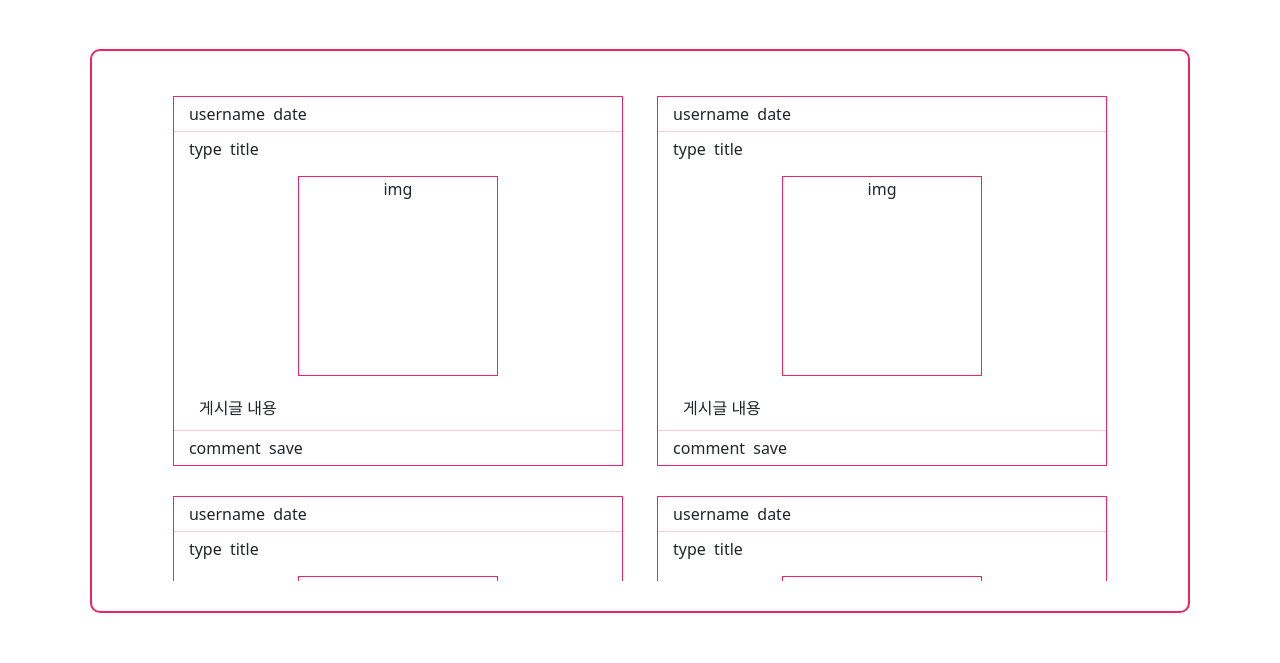
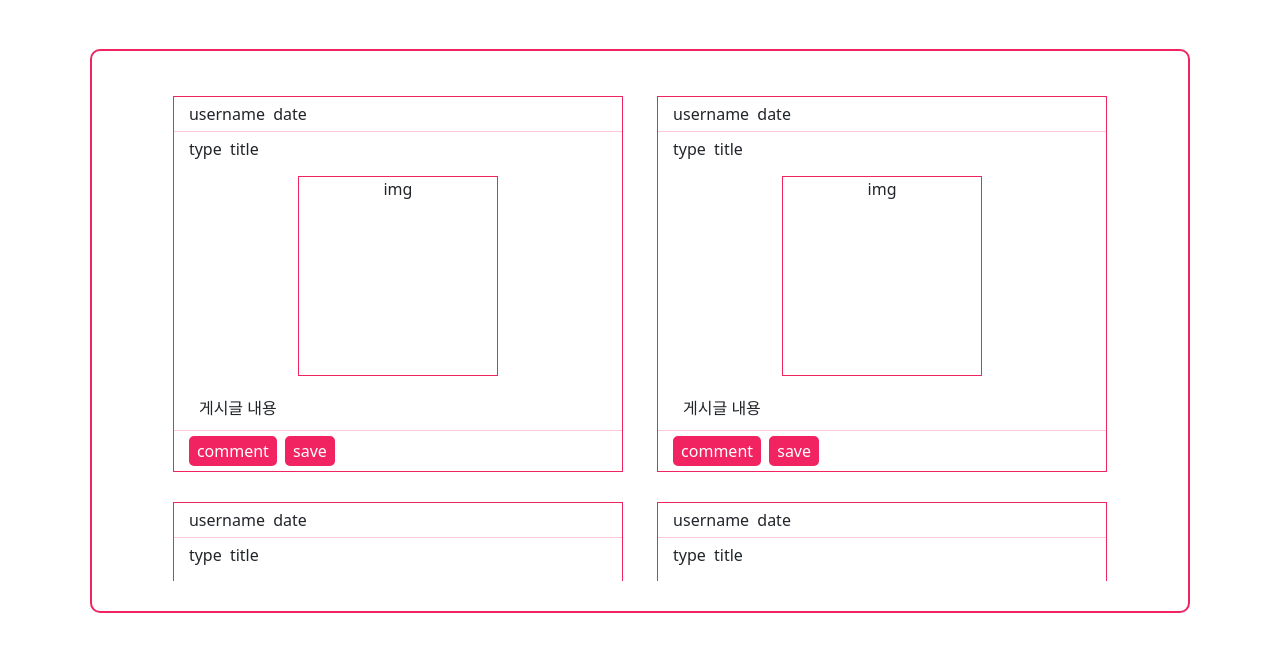
Before and after one commit to SuyeonSun/gibume, a Django app: page /community/ in a window 1280 px wide. Shown: the part 1519-2182 px from the top of the page. Run offline with Django 3.2, Linux system fonts and the light colour scheme.

Commit message:
product.html, community_page.html update

```diff
--- a/pjgibume/gibumeapp/templates/community.html
+++ b/pjgibume/gibumeapp/templates/community.html
@@ -23,7 +23,7 @@
             <img class="logoImg" src="../static/img/logo.png" alt="" />
         </a>
         <div class="menuWrapper">
-            <a href="{% url 'perfume' %}">
+            <a href="">
                 <div class="menuItem">PERFUME</div>
             </a>
             <a href="">
@@ -64,10 +64,11 @@
                     <div class="write">게시글 내용</div>
                     <hr>
                     <div class="post-bottom">
-                        <p class="comment">comment</p>
-                        <p class="save">save</p>
+                        <button class="comment">comment</button>
+                        <button class="save">save</button>
                     </div>
                 </div>
+
                 <div class="post">
                     <div class="post-top">
                         <p class="username">username</p>
@@ -82,10 +83,11 @@
                     <div class="write">게시글 내용</div>
                     <hr>
                     <div class="post-bottom">
-                        <p class="comment">comment</p>
-                        <p class="save">save</p>
+                        <button class="comment">comment</button>
+                        <button class="save">save</button>
                     </div>
                 </div>
+
                 <div class="post">
                     <div class="post-top">
                         <p class="username">username</p>
@@ -100,10 +102,11 @@
                     <div class="write">게시글 내용</div>
                     <hr>
                     <div class="post-bottom">
-                        <p class="comment">comment</p>
-                        <p class="save">save</p>
+                        <button class="comment">comment</button>
+                        <button class="save">save</button>
                     </div>
                 </div>
+
                 <div class="post">
                     <div class="post-top">
                         <p class="username">username</p>
@@ -118,10 +121,11 @@
                     <div class="write">게시글 내용</div>
                     <hr>
                     <div class="post-bottom">
-                        <p class="comment">comment</p>
-                        <p class="save">save</p>
+                        <button class="comment">comment</button>
+                        <button class="save">save</button>
                     </div>
                 </div>
+
                 <div class="post">
                     <div class="post-top">
                         <p class="username">username</p>
@@ -136,10 +140,11 @@
                     <div class="write">게시글 내용</div>
                     <hr>
                     <div class="post-bottom">
-                        <p class="comment">comment</p>
-                        <p class="save">save</p>
+                        <button class="comment">comment</button>
+                        <button class="save">save</button>
                     </div>
                 </div>
+
                 <div class="post">
                     <div class="post-top">
                         <p class="username">username</p>
@@ -154,8 +159,8 @@
                     <div class="write">게시글 내용</div>
                     <hr>
                     <div class="post-bottom">
-                        <p class="comment">comment</p>
-                        <p class="save">save</p>
+                        <button class="comment">comment</button>
+                        <button class="save">save</button>
                     </div>
                 </div>
             </div>
```
